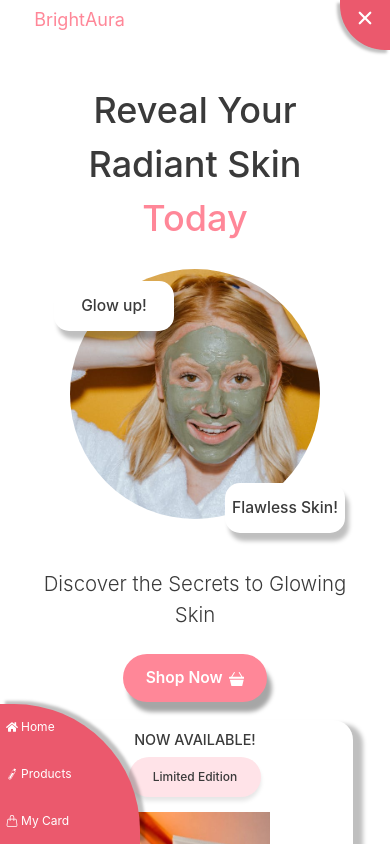
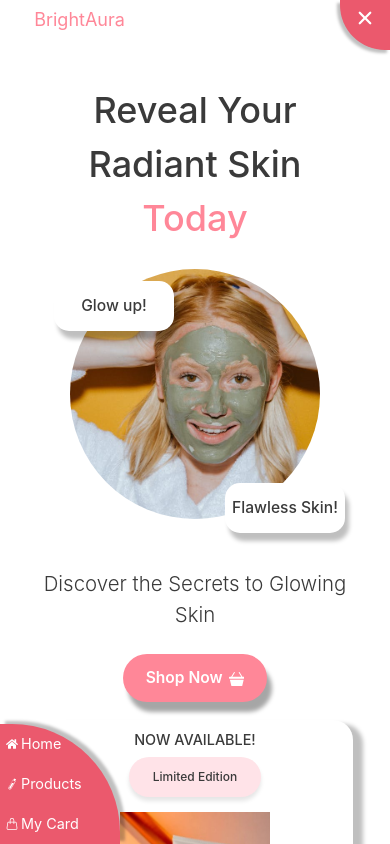
Before and after one commit to Eda-Inal/e-commerce-app, a Next.js app in the folder commerce/: page / in a window 390 px wide. Both pictures are taken after a click on the element 365 px from the left and 28 px from the top of the page. Shown: the top 844 px of the page. Built offline with nearby package versions, Linux system fonts and the light colour scheme.

Commit message:
add dynamic font size for small screens navbar

```diff
--- a/commerce/src/app/components/navbar.jsx
+++ b/commerce/src/app/components/navbar.jsx
@@ -78,11 +78,11 @@ function Navbar() {
       </Box>
 
       {isBottomBar && (
-    <Box position="fixed" boxShadow="5px -3px 3px rgba(0, 0, 0, 0.25)" zIndex={999} bottom={0} left={0} width="140px" fontWeight={400} height="140px" bgColor="#EB596D" color="white"  borderTopRightRadius="90%" display="flex" flexDirection="column" justifyContent="space-around"    >
+    <Box position="fixed" boxShadow="5px -3px 3px rgba(0, 0, 0, 0.25)" zIndex={999} bottom={0} left={0} width="10rem" fontWeight={400} height="10rem" bgColor="#EB596D" color="white"  borderTopRightRadius="90%" display="flex" flexDirection="column" justifyContent="space-around"    >
  {navbarItems.map((item) => (
   <Box display="flex" ml={2} alignItems="center" key={item.name}>
     <item.icon />
-    <Box ml={1}>
+    <Box ml={1} fontSize="1.2rem">
       {/* Eğer item.name 'My card' ise onClick ekle, değilse normal Link */}
       {item.name === 'My Card' ? (
         <Box as="span" onClick={() => handleOpenCloseCard(true)} cursor="pointer">
```
